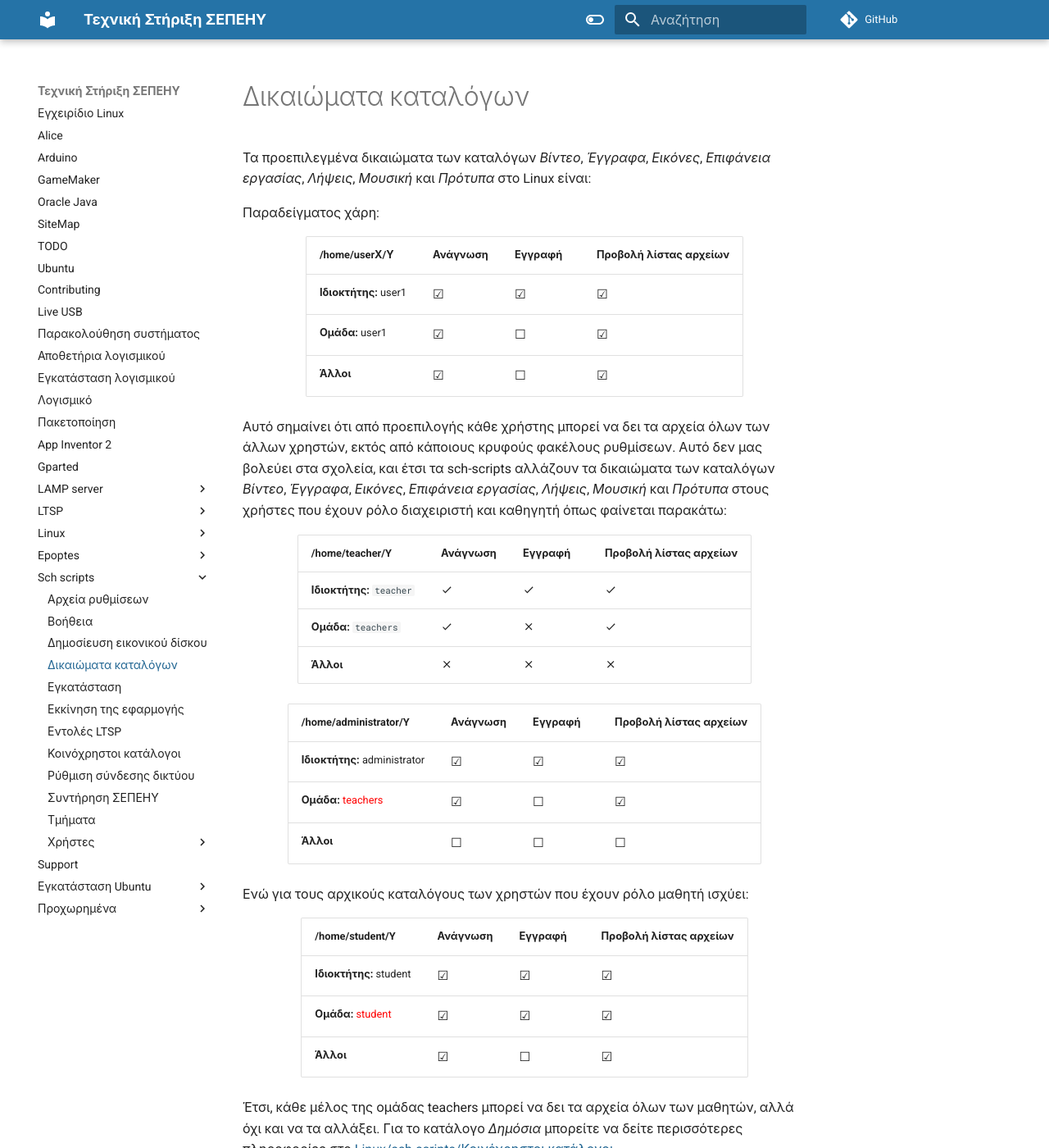
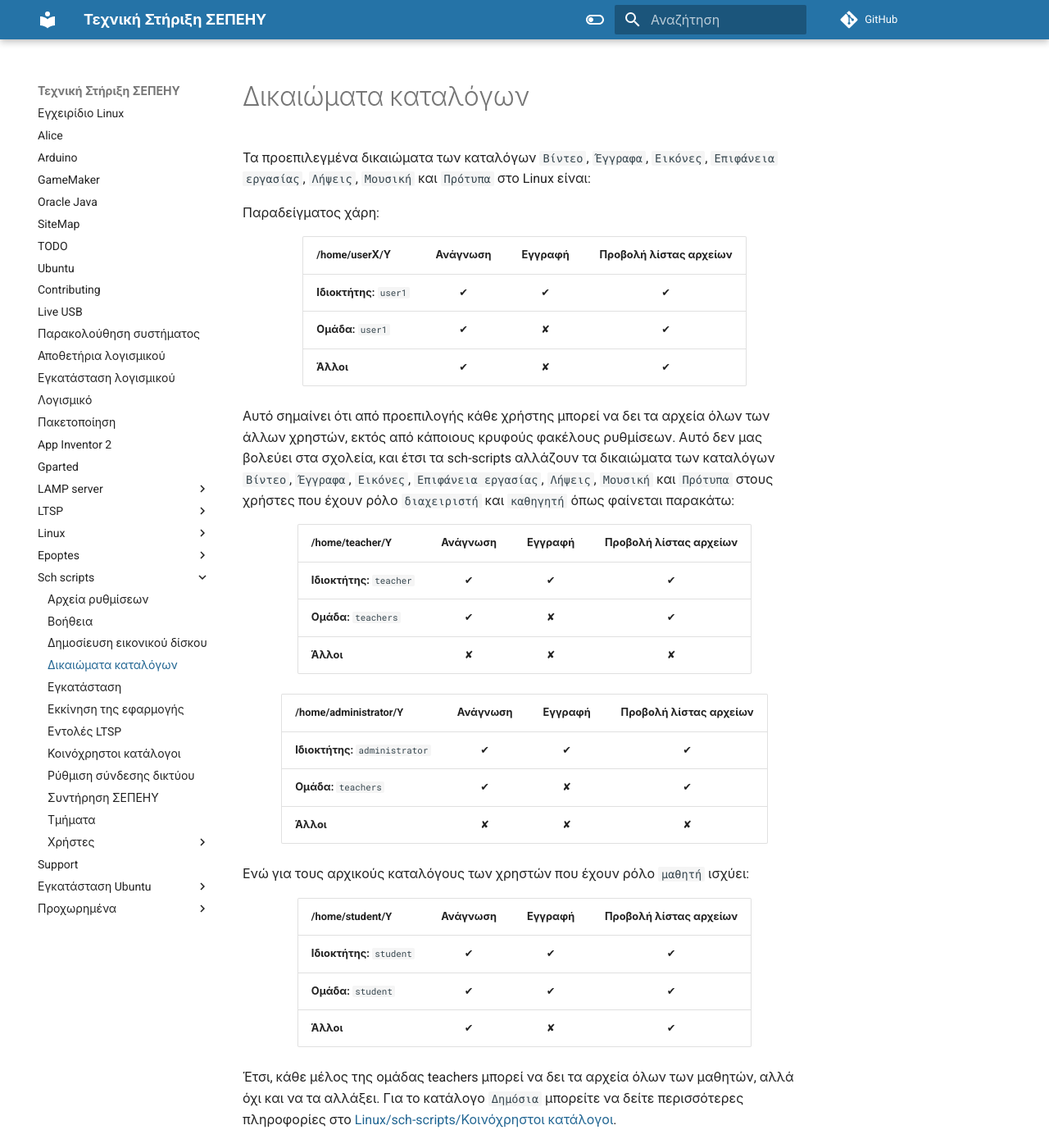
Before and after one commit to siahos/el.ltsp.org, an MkDocs documentation site: the page built from docs/sch-scripts/Δικαιώματα_καταλόγων.md, in a window 1280 px wide and 1400 px high. Shown: the whole window at 82% size. Built offline with MkDocs 1.6.1 and Material for MkDocs 9.7.7, drawn with Linux system fonts in a browser that asks for light colours; comment, search, counter and statistics services are not loaded; part of the change alters nothing that is shown.

Commit message:
updated sch-scripts\Δικαιώματα_καταλόγων.md

```diff
--- a/docs/sch-scripts/Δικαιώματα_καταλόγων.md
+++ b/docs/sch-scripts/Δικαιώματα_καταλόγων.md
@@ -1,45 +1,44 @@
-Τα προεπιλεγμένα δικαιώματα των καταλόγων *Βίντεο*, *Έγγραφα*,
-*Εικόνες*, *Επιφάνεια εργασίας*, *Λήψεις*, *Μουσική* και
-*Πρότυπα* στο Linux είναι:
+Τα προεπιλεγμένα δικαιώματα των καταλόγων `Βίντεο`, `Έγγραφα`,
+`Εικόνες`, `Επιφάνεια εργασίας`, `Λήψεις`, `Μουσική` και
+`Πρότυπα` στο Linux είναι:
 
 Παραδείγματος χάρη:
 
-| /home/userΧ/Υ         | Ανάγνωση     | Εγγραφή      | Προβολή λίστας αρχείων |
-| --------------------- | ------------ | ------------ | ---------------------- |
-| **Ιδιοκτήτης:** user1 | <big>☑</big> | <big>☑</big> | <big>☑</big>           |
-| **Ομάδα:** user1      | <big>☑</big> | <big>☐</big> | <big>☑</big>           |
-| **Άλλοι**             | <big>☑</big> | <big>☐</big> | <big>☑</big>           |
+| /home/userΧ/Υ           | Ανάγνωση | Εγγραφή | Προβολή λίστας αρχείων |
+|:----------------------- |:--------:|:-------:|:----------------------:|
+| **Ιδιοκτήτης:** `user1` | ✔        | ✔      | ✔                      |
+| **Ομάδα:** `user1`      | ✔        | ✘      | ✔                      |
+| **Άλλοι**               | ✔        | ✘      | ✔                      |
 
-Αυτό σημαίνει ότι από προεπιλογής κάθε χρήστης μπορεί να δει τα αρχεία
-όλων των άλλων χρηστών, εκτός από κάποιους κρυφούς φακέλους ρυθμίσεων.
-Αυτό δεν μας βολεύει στα σχολεία, και έτσι τα sch-scripts αλλάζουν τα
-δικαιώματα των καταλόγων *Βίντεο*, *Έγγραφα*, *Εικόνες*, *Επιφάνεια
-εργασίας*, *Λήψεις*, *Μουσική* και *Πρότυπα* στους χρήστες που έχουν
-ρόλο διαχειριστή και καθηγητή όπως φαίνεται παρακάτω:
+Αυτό σημαίνει ότι από προεπιλογής κάθε χρήστης μπορεί να δει τα αρχεία όλων των
+άλλων χρηστών, εκτός από κάποιους κρυφούς φακέλους ρυθμίσεων. Αυτό δεν μας
+βολεύει στα σχολεία, και έτσι τα sch-scripts αλλάζουν τα δικαιώματα των
+καταλόγων `Βίντεο`, `Έγγραφα`, `Εικόνες`, `Επιφάνεια εργασίας`, `Λήψεις`,
+`Μουσική` και `Πρότυπα` στους χρήστες που έχουν ρόλο `διαχειριστή` και `καθηγητή`
+όπως φαίνεται παρακάτω:
 
-| /home/teacher/Y                                   | Ανάγνωση         | Εγγραφή          | Προβολή λίστας αρχείων |
-| ------------------------------------------------- | ---------------- | ---------------- | ---------------------- |
-| **Ιδιοκτήτης:** `teacher`                         | :material-check: | :material-check: | :material-check:       |
-| **Ομάδα:** `teachers`                             | :material-check: | :material-close: | :material-check:       |
-| **Άλλοι**                                         | :material-close: | :material-close: | :material-close:       |
+| /home/teacher/Y             | Ανάγνωση | Εγγραφή | Προβολή λίστας αρχείων |
+|:----------------------------|:--------:|:-------:|:----------------------:|
+| **Ιδιοκτήτης:** `teacher`   | ✔        | ✔      | ✔                     |
+| **Ομάδα:**  `teachers`      | ✔        | ✘      | ✔                     |
+| **Άλλοι**                   | ✘        | ✘      | ✘                     |
 
-| /home/administrator/Y                             | Ανάγνωση     | Εγγραφή      | Προβολή λίστας αρχείων |
-| ------------------------------------------------- | ------------ | ------------ | ---------------------- |
-| **Ιδιοκτήτης:** administrator                     | <big>☑</big> | <big>☑</big> | <big>☑</big>           |
-| **Ομάδα:** <span style="color:red">teachers<span> | <big>☑</big> | <big>☐</big> | <big>☑</big>           |
-| **Άλλοι**                                         | <big>☐</big> | <big>☐</big> | <big>☐</big>           |
+| /home/administrator/Y           | Ανάγνωση | Εγγραφή | Προβολή λίστας αρχείων |
+| ------------------------------- |:--------:|:-------:|:----------------------:|
+| **Ιδιοκτήτης:** `administrator` | ✔        | ✔      | ✔                      |
+| **Ομάδα:** `teachers`           | ✔        | ✘      | ✔                      |
+| **Άλλοι**                       | ✘        | ✘      | ✘                      |
 
-Ενώ για τους αρχικούς καταλόγους των χρηστών που έχουν ρόλο μαθητή
+Ενώ για τους αρχικούς καταλόγους των χρηστών που έχουν ρόλο `μαθητή`
 ισχύει:
 
-| /home/student/Y                                  | Ανάγνωση     | Εγγραφή      | Προβολή λίστας αρχείων |
-| ------------------------------------------------ | ------------ | ------------ | ---------------------- |
-| **Ιδιοκτήτης:** student                          | <big>☑</big> | <big>☑</big> | <big>☑</big>           |
-| **Ομάδα:** <span style="color:red">student<span> | <big>☑</big> | <big>☑</big> | <big>☑</big>           |
-| **Άλλοι**                                        | <big>☑</big> | <big>☐</big> | <big>☑</big>           |
+| /home/student/Y           | Ανάγνωση | Εγγραφή | Προβολή λίστας αρχείων |
+| ------------------------- |:--------:|:-------:|:----------------------:|
+| **Ιδιοκτήτης:** `student` | ✔        | ✔      | ✔                      |
+| **Ομάδα:** `student`      | ✔        | ✔      | ✔                      |
+| **Άλλοι**                 | ✔        | ✘      | ✔                      |
 
-Έτσι, κάθε μέλος της ομάδας teachers μπορεί να δει τα αρχεία όλων των
-μαθητών, αλλά όχι και να τα αλλάξει. Για το κατάλογο *Δημόσια*
-μπορείτε να δείτε περισσότερες πληροφορίες στο
-[Linux/sch-scripts/Κοινόχρηστοι
+Έτσι, κάθε μέλος της ομάδας teachers μπορεί να δει τα αρχεία όλων των μαθητών,
+αλλά όχι και να τα αλλάξει. Για το κατάλογο `Δημόσια` μπορείτε να δείτε
+περισσότερες πληροφορίες στο [Linux/sch-scripts/Κοινόχρηστοι
 κατάλογοι](Κοινόχρηστοι_κατάλογοι.md).
```
